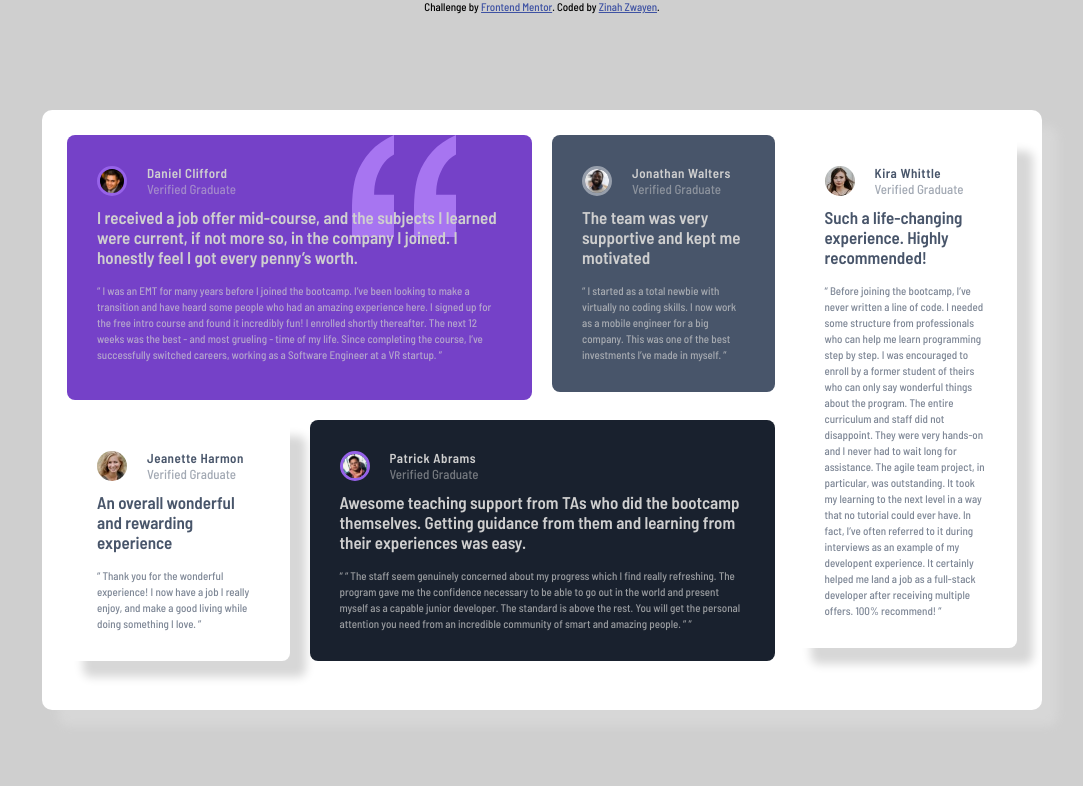
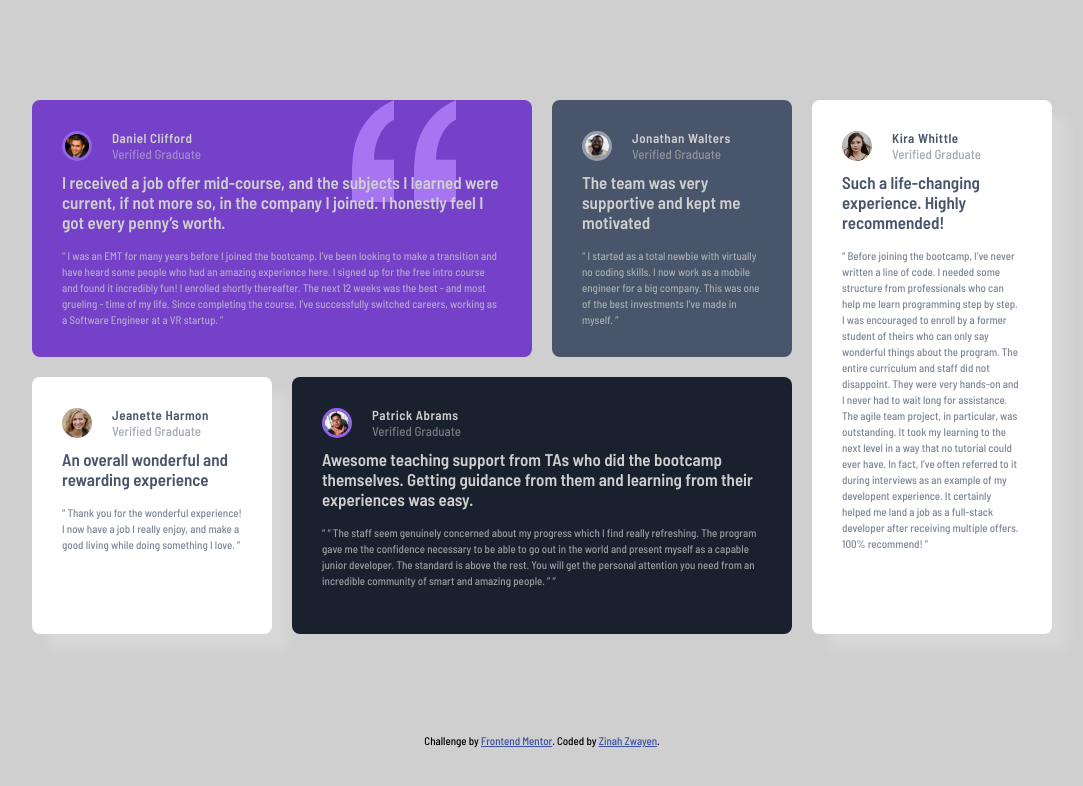
Before and after one commit to Zinah-Zwayen/testimonials-grid-section-main, a plain HTML site: page index.html in a window 1280 px wide. Shown: the whole page, without its empty margins (98-1181 px from the left). Drawn offline with Linux system fonts and the light colour scheme.

Commit message:
Add files via upload

```diff
--- a/index.html
+++ b/index.html
@@ -16,7 +16,8 @@
 
 </head>
 <body>
-    <main class="container" >
+  <main>
+    <div class="container" >
       <div class="card card1">
         <div class="card-profile">
           <img src="images/image-daniel.jpg" alt="">
@@ -110,8 +111,8 @@
           </q>
         </div>
       </div>
-
-    </main>
+    </div>
+  </main>
 
   <footer class="attribution">
     Challenge by <a href="https://www.frontendmentor.io?ref=challenge" target="_blank">Frontend Mentor</a>.
--- a/style.css
+++ b/style.css
@@ -28,29 +28,16 @@ body{
 /* End Globale Rules */
 /* Start container */
 .container{
-    position: absolute;
-    width: 1000px;
-    height: 600px;
-    top: 50%;
-    left: 50%;
-    transform: translate(-50%, -50%);
-    -webkit-transform: translate(-50%, -50%);
-    -moz-transform: translate(-50%, -50%);
-    -ms-transform: translate(-50%, -50%);
-    -o-transform: translate(-50%, -50%);
-    background-color: white;
     display: grid;
-    grid-template-columns: repeat(4, 1fr);
-    grid-template-rows: repeat(2, 1fr);
+    grid-template-columns: repeat(1fr);
     gap: 20px;
     border-radius: 10px;
     -webkit-border-radius: 10px;
     -moz-border-radius: 10px;
     -ms-border-radius: 10px;
     -o-border-radius: 10px;
-    box-shadow: 16px 16px 10px #d7d7d7;
-    margin: 10px auto;
-    padding: 25px;
+    margin: 20px auto;
+    padding-inline: 30px;
 }
 .card{
     padding: 30px;
@@ -59,7 +46,7 @@ body{
     -moz-border-radius: 8px;
     -ms-border-radius: 8px;
     -o-border-radius: 8px;
-    position: absolute;
+    position: relative;
 }
 .card-profile{
     display: flex;
@@ -111,9 +98,7 @@ body{
     font-size: 11px;
 }
 .card1{
-    position: relative;
     background-color: var(--Moderate-violet);
-    grid-area: 1 / 1 / 2 / 3 ;
     color: var(--Light-gray);
     z-index: 999;
 
@@ -136,7 +121,6 @@ body{
 }
 .card2{
     background-color: var(--Very-dark-grayish-blue);
-    grid-area: 1/3/2/4 ;
     color: var(--Light-gray);
 }
 .card2 .card-profile img{
@@ -146,34 +130,54 @@ body{
 .card3{
     background-color: var(--White);
     box-shadow: 16px 16px 10px #d7d7d7;
-    grid-area: 1/4/3/5 ;
     color: var(--Very-dark-grayish-blue);
 }
 .card4{
     background-color: var(--White);
     box-shadow: 16px 16px 10px #d7d7d7;
-    grid-area: 2/1/3/2 ;
     color: var(--Very-dark-grayish-blue);
 }
 .card5{
     background-color: var(--Very-dark-blackish-blue);
-    grid-area: 2/2/3/4 ;
     color: var(--Light-gray);
 }
 /* End container */
 /* Start Footer */
-    .attribution { font-size: 11px; text-align: center; }
-    .attribution a { color: hsl(228, 45%, 44%); }
+    .attribution {
+        font-size: 11px;
+        text-align: center;
+    }
+    .attribution a {
+         color: hsl(228, 45%, 44%);
+    }
 /* Start Footer */
 /* Start Queries */
-@media (max-width: 768px){
-
+@media (min-width: 640px){
     .container{
-        width: 350px;
-        height: 100vh;
+        grid-template-columns: repeat(2, 1fr);
+    }
+}
+@media (min-width: 1000px){
+    .container{
         display: grid;
-        grid-template-columns: 1fr;
-        grid-template-rows: repeat(5, 1fr);
+        grid-template-columns: repeat(4, 1fr);
+        grid-template-rows: repeat(2, 1fr);
+        margin: 100px;
+    }
+    .card1{
+        grid-area: 1 / 1 / 2 / 3 ;
+    }
+    .card2{
+        grid-area: 1/3/2/4 ;
+    }
+    .card3{
+        grid-area: 1/4/3/5 ;
+    }
+    .card4{
+        grid-area: 2/1/3/2 ;
+    }
+    .card5{
+        grid-area: 2/2/3/4 ;
     }
 }
 /* End Queries */
```
